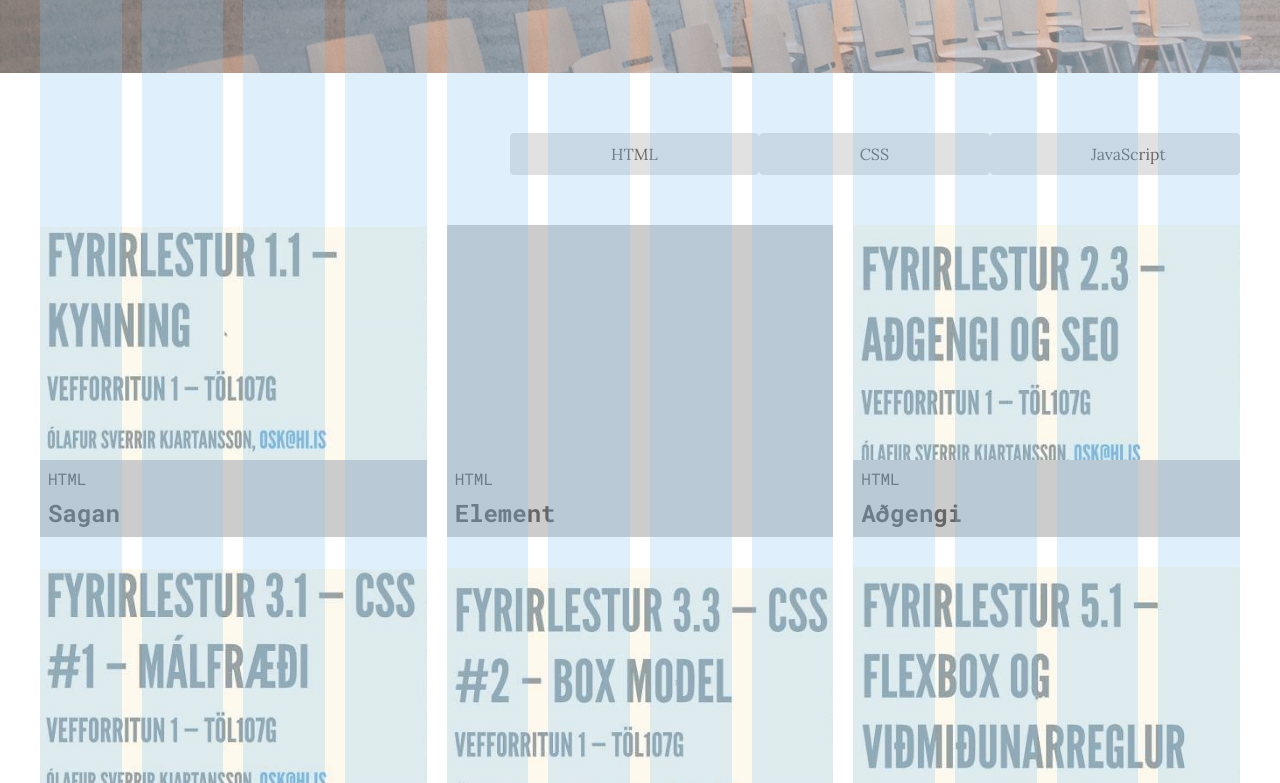
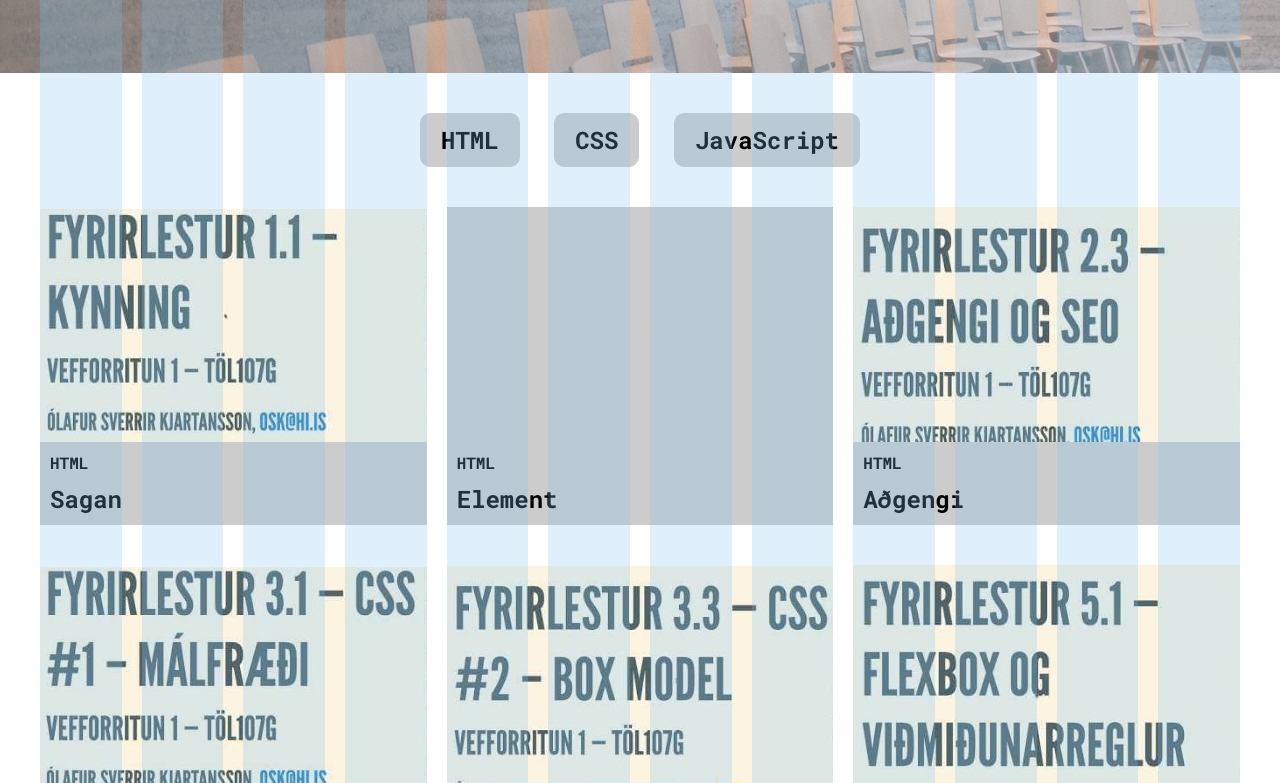
Before and after one commit to JohannSJohannsson/hopverkefni2, a website: page index.html in a window 1280 px wide. Shown: the part 183-966 px from the top of the page. Drawn offline with nearby package versions, Linux system fonts and the light colour scheme; files that its build step writes are made by us from their sources.

Commit message:
fínstillingar á forsíðu og tökkum.

```diff
--- a/src/styles/scss/button.scss
+++ b/src/styles/scss/button.scss
@@ -1,13 +1,13 @@
 .button {
-  display: inline-block;
+  display: flex;
 
-  width: 100%;
   max-width: 250px;
-  padding: 10px 100px;
+  padding: $gutter/2 $gutter;
   margin: 0;
 
-  font-family: $font-main;
-  font-size: 1rem;
+  font-family: $font-head;
+  font-size: 24px;
+  font-weight: 700;
 
   color: #000;
   text-align: center;
@@ -18,7 +18,7 @@
   background-color: $color-4;
 
   border: 1px solid $color-4;
-  border-radius: 4px;
+  border-radius: 10px;
 
   transition:
     color $transition,
@@ -26,8 +26,7 @@
     border-color $transition;
 
   &:hover {
-    color: $color-4;
-    background-color: $color-5;
+    background-color: $color-3;
     border-color: $color-2;
   }
 }
--- a/src/styles/scss/header.scss
+++ b/src/styles/scss/header.scss
@@ -7,6 +7,7 @@
   background-size: cover;
 
   &__content {
+    z-index: 1;
     display: flex;
     max-width: $max-width;
     margin: auto;
@@ -32,6 +33,7 @@
     bottom: 0;
     left: 0;
     z-index: 1;
+    height: inherit;
     background-color: rgba(255, 255, 255, 0.4);
   }
 }
--- a/src/styles/scss/main.scss
+++ b/src/styles/scss/main.scss
@@ -14,9 +14,9 @@
 
   &__button {
     display: flex;
-    width: 25%;
-    padding: $gutter;
-    justify-content: space-around;
+    width: 100%;
+    max-width: 440px;
+    justify-content: space-between;
     flex-direction: row;
   }
 
@@ -26,14 +26,13 @@
 }
 
 .lectures {
-  display: flex;
-  margin-right: -10px;
-  margin-left: -10px;
+  margin-right: $gutter/-2;
+  margin-left: $gutter/-2;
 
   &__row {
     display: flex;
     width: 100%;
-    padding-top: 30px;
+    padding-top: $gutter*2;
     flex-wrap: wrap;
     flex-direction: column;
 
@@ -45,15 +44,15 @@
   &__row :nth-child(2),
   &__row :nth-child(8),
   &__row :nth-child(12) {
-    background: $color-3;
+    background: $color-4;
     background-clip: content-box;
   }
 
   &__col {
     display: flex;
-    padding-right: 10px;
-    padding-bottom: 30px;
-    padding-left: 10px;
+    padding-right: $gutter/2;
+    padding-bottom: $gutter*2;
+    padding-left: $gutter/2;
     flex-direction: column;
 
     @media (min-width: 500px) {
@@ -70,20 +69,17 @@
     margin-bottom: -4px;
   }
 
-  &__background {
-    z-index: -1;
-  }
-
   &__banner {
     font-family: $font-head;
-    background: $color-3;
+    background: $color-4;
   }
 
   &__chapter {
-    padding: 8px;
+    padding: $gutter/2;
+    font-weight: 700;
   }
 
   &__title {
-    padding: 0 8px 8px;
+    padding: 0 $gutter/2 $gutter/2;
   }
 }
```
